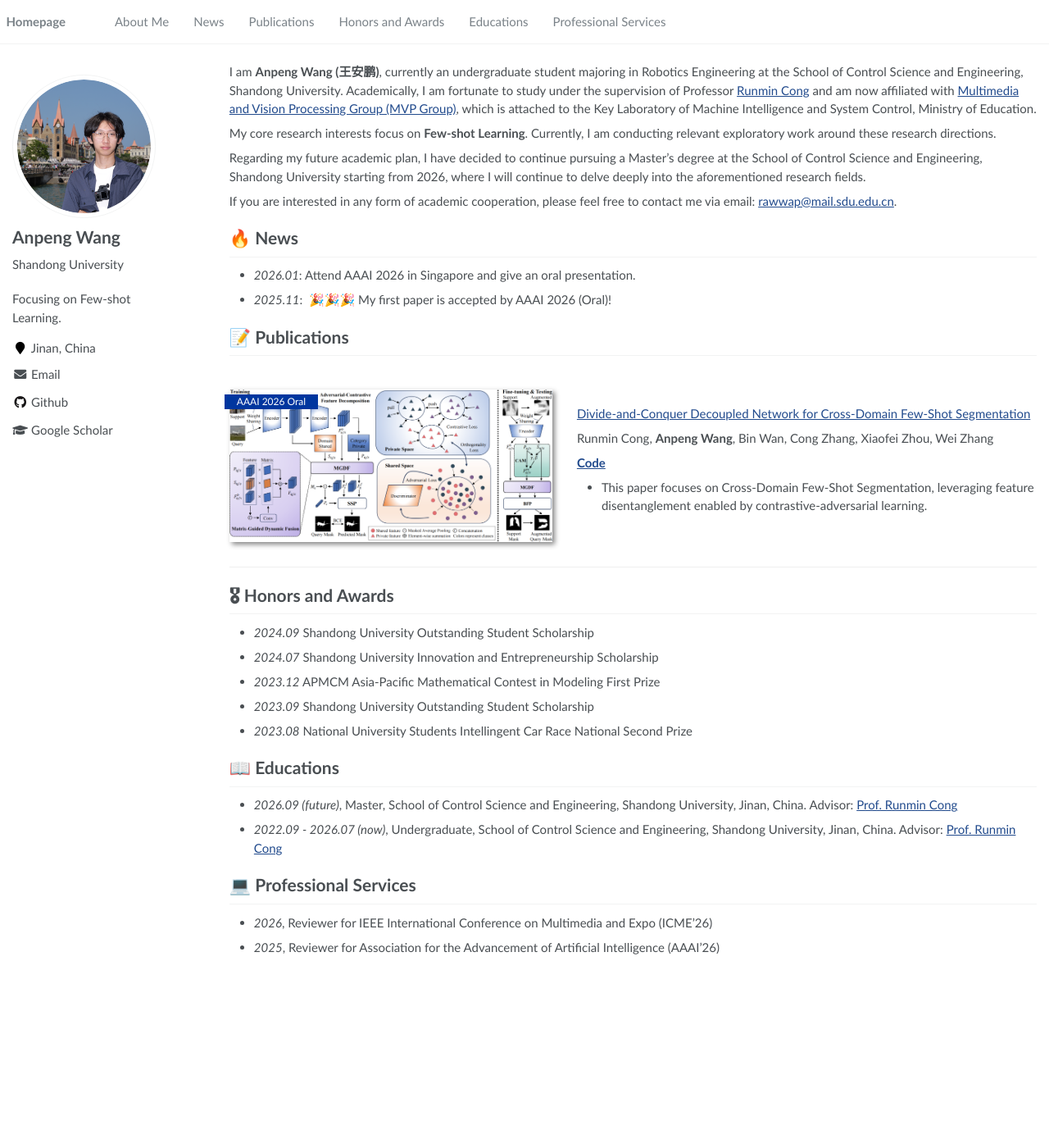
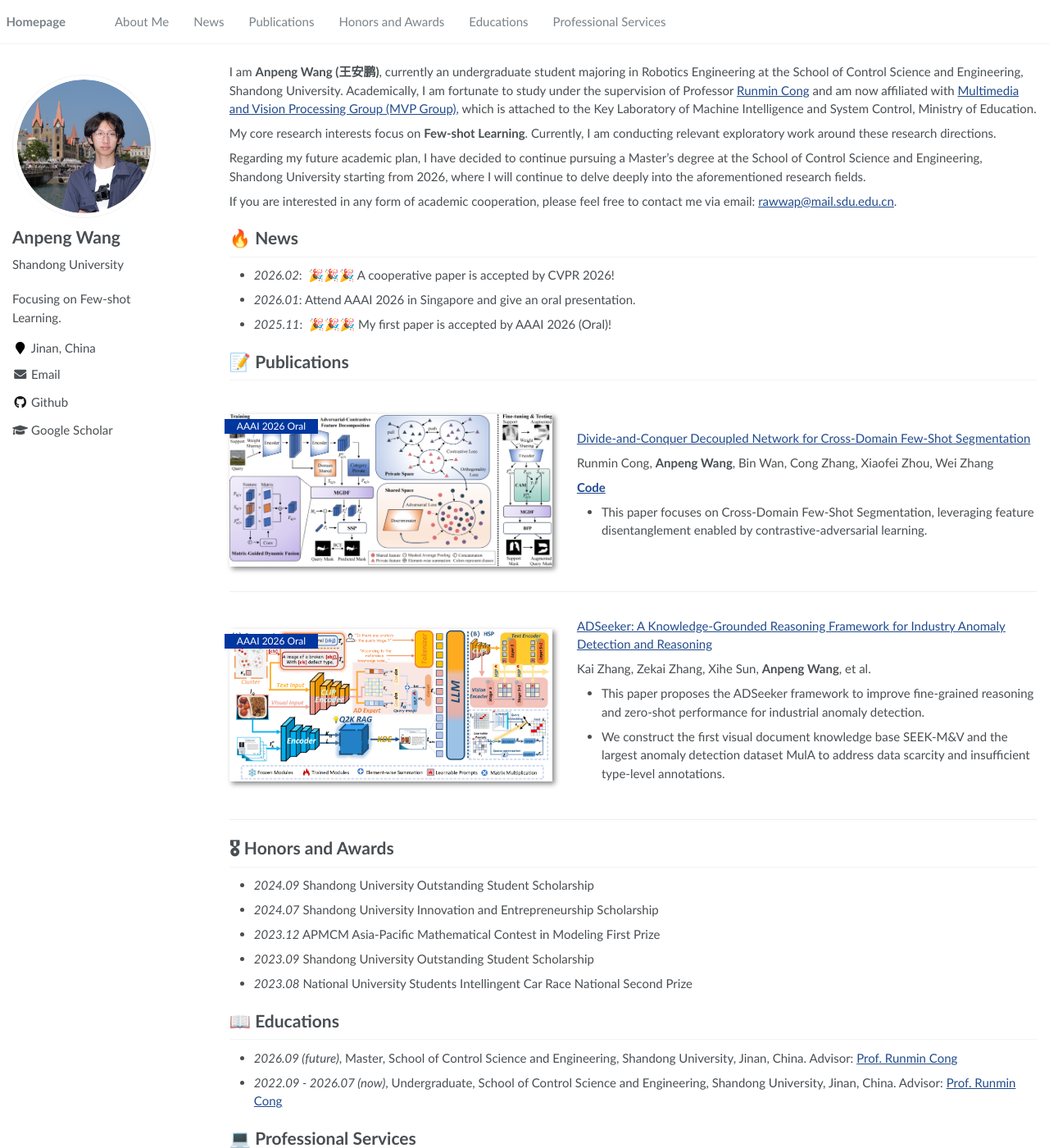
Before and after one commit to rawwap/rawwap.github.io, a Jekyll site: the page built from _pages/about.md, in a window 1280 px wide and 1400 px high. Shown: the whole window at 82% size. Built offline with Jekyll 4.4.1, drawn with Linux system fonts in a browser that asks for light colours.

Commit message:
Update Information

```diff
--- a/_pages/about.md
+++ b/_pages/about.md
@@ -29,13 +29,14 @@ If you are interested in any form of academic cooperation, please feel free to c
 
 
 # 🔥 News
+- *2026.02*: &nbsp;🎉🎉🎉 A cooperative paper is accepted by CVPR 2026!
 - *2026.01*: Attend AAAI 2026 in Singapore and give an oral presentation.
 - *2025.11*: &nbsp;🎉🎉🎉 My first paper is accepted by AAAI 2026 (Oral)!
 <!-- - *2022.02*: &nbsp;🎉🎉 Lorem ipsum dolor sit amet, consectetur adipiscing elit. Vivamus ornare aliquet ipsum, ac tempus justo dapibus sit amet. -->
 
 # 📝 Publications
 
-<div class='paper-box'><div class='paper-box-image'><div><div class="badge">AAAI 2026 Oral</div><img src='images/DCDNet4CDFSS.png' alt="sym" width="100%"></div></div>
+<div class='paper-box'><div class='paper-box-image'><div><div class="badge">AAAI 2026 Oral</div><img src='images/AAAI26_DCDNet4CDFSS.png' alt="sym" width="100%"></div></div>
 <div class='paper-box-text' markdown="1">
 
 [Divide-and-Conquer Decoupled Network for Cross-Domain Few-Shot Segmentation](https://arxiv.org/abs/2511.07798)
@@ -45,6 +46,20 @@ Runmin Cong, **Anpeng Wang**, Bin Wan, Cong Zhang, Xiaofei Zhou, Wei Zhang
 <!-- [**Project**](https://scholar.google.com/citations?view_op=view_citation&hl=zh-CN&user=DhtAFkwAAAAJ&citation_for_view=DhtAFkwAAAAJ:ALROH1vI_8AC) <strong><span class='show_paper_citations' data='DhtAFkwAAAAJ:ALROH1vI_8AC'></span></strong> -->
 [**Code**](https://github.com/rawwap/DCDNet)
 - This paper focuses on Cross-Domain Few-Shot Segmentation, leveraging feature disentanglement enabled by contrastive-adversarial learning.
+</div>
+</div>
+
+<div class='paper-box'><div class='paper-box-image'><div><div class="badge">AAAI 2026 Oral</div><img src='images/CVPR26_ADSeeker.png' alt="sym" width="100%"></div></div>
+<div class='paper-box-text' markdown="1">
+
+[ADSeeker: A Knowledge-Grounded Reasoning Framework for Industry Anomaly Detection and Reasoning]()
+
+Kai Zhang, Zekai Zhang, Xihe Sun, **Anpeng Wang**, et al.
+
+<!-- [**Project**](https://scholar.google.com/citations?view_op=view_citation&hl=zh-CN&user=DhtAFkwAAAAJ&citation_for_view=DhtAFkwAAAAJ:ALROH1vI_8AC) <strong><span class='show_paper_citations' data='DhtAFkwAAAAJ:ALROH1vI_8AC'></span></strong> -->
+<!--[**Code**](https://github.com/rawwap/DCDNet)-->
+- This paper proposes the ADSeeker framework to improve fine-grained reasoning and zero-shot performance for industrial anomaly detection.
+- We construct the first visual document knowledge base SEEK-M&V and the largest anomaly detection dataset MulA to address data scarcity and insufficient type-level annotations.
 </div>
 </div>
 
```
Also changed, not shown: images/AAAI26_DCDNet4CDFSS.png (renamed from images/DCDNet4CDFSS.png), images/CVPR26_ADSeeker.png (added).
